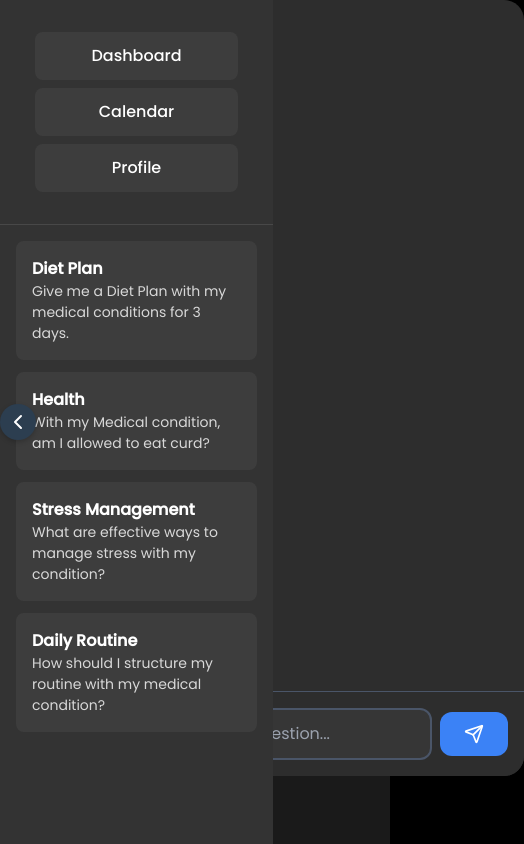
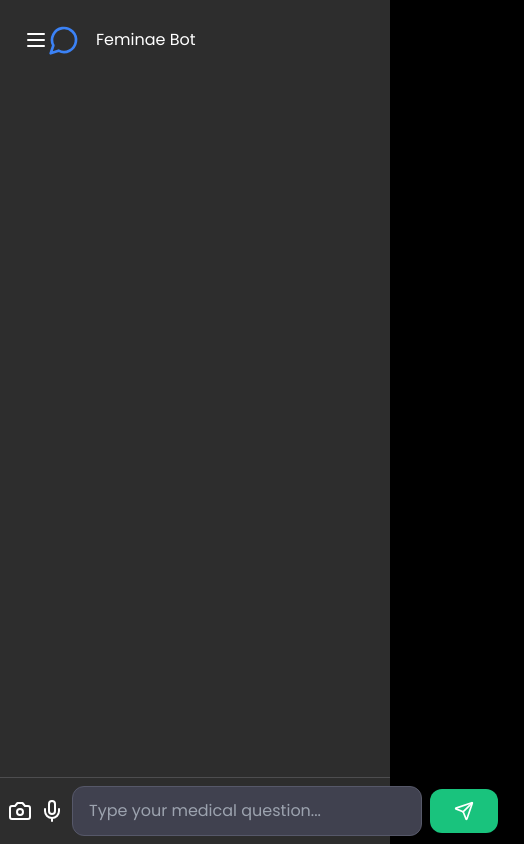
Before and after one commit to imbaraniii/Feminae, a React (Vite) app in the folder Client/: page /chatpage in a window 390 px wide. Shown: the whole page, 524 px wide, since content can reach past the window. Built offline with nearby package versions, Linux system fonts and the light colour scheme.

Commit message:
Chatpage is responsive now

```diff
--- a/Client/src/pages/chatpage.css
+++ b/Client/src/pages/chatpage.css
@@ -165,7 +165,7 @@ body {
 .messages-container {
   flex: 1;
   overflow-y: auto;
-  padding: 1.5rem;
+  padding: 2rem 1rem; /* Updated padding */
   display: flex;
   flex-direction: column;
   gap: 1rem;
@@ -186,20 +186,22 @@ body {
 }
 
 .message-content {
-  padding: 0.75rem 1rem;
+  padding: 1rem; /* Updated padding */
   border-radius: 0.5rem;
   background: rgba(255, 255, 255, 0.1);
   color: var(--text-primary);
   word-wrap: break-word;
+  line-height: 1.5;
+  font-size: 1rem;
 }
 
 .user-message .message-content {
-  background: #1a1a1a;
+  background: #2b2c2f; /* Updated background */
   color: white;
 }
 
 .bot-message .message-content {
-  background: rgba(255, 255, 255, 0.1);
+  background: #444654; /* Updated background */
   color: var(--text-primary);
 }
 
@@ -210,26 +212,31 @@ body {
   gap: 0.5rem;
   padding: 1rem;
   background: var(--chat-background);
-  border-top: 1px solid var(--border-color);
+  border-top: 1px solid #4d4d4f; /* Updated border */
 }
 
 .message-input {
   flex: 1;
   padding: 0.75rem 1rem;
   border-radius: 0.75rem;
-  border: 2px solid var(--border-color);
-  background: #363636;
+  border: 1px solid #565869; /* Updated border */
+  background: #40414f; /* Updated background */
   color: white;
   outline: none;
 }
 
 .send-button {
-  background: #3b82f6;
+  background: #19c37d; /* Updated background */
   color: white;
   border: none;
   border-radius: 0.75rem;
   padding: 0.75rem 1.5rem;
   cursor: pointer;
+  transition: background 0.3s ease;
+}
+
+.send-button:hover {
+  background: #1a7f5a; /* Updated background */
 }
 
 .icon-button {
@@ -244,11 +251,53 @@ body {
 /* Responsive Design */
 @media (max-width: 768px) {
   .sidebar {
-    width: 70%;
+    width: 100%;
+    height: auto;
+    position: static;
+    transform: none;
+  }
+
+  .sidebar.closed {
+    display: none;
+  }
+
+  .app-container {
+    flex-direction: column;
   }
 
   .main-content {
     margin-left: 0;
+    width: 100%;
+  }
+
+  .chat-container {
+    height: calc(100vh - 60px); /* Adjust based on your header height */
+    border-radius: 0;
+  }
+
+  .messages-container {
+    padding: 1rem;
+  }
+
+  .message-wrapper {
+    max-width: 90%;
+  }
+
+  .input-container {
+    position: fixed;
+    bottom: 0;
+    left: 0;
+    right: 0;
+    background: var(--chat-background);
+    padding: 0.5rem;
+  }
+
+  .message-input {
+    font-size: 16px; /* Prevent zoom on mobile */
+  }
+
+  .sidebar-toggle {
+    display: none;
   }
 }
 
--- a/Client/src/pages/chatpage.jsx
+++ b/Client/src/pages/chatpage.jsx
@@ -1,13 +1,5 @@
 import React, { useState, useRef, useEffect } from "react";
-import {
-  MessageCircle,
-  Send,
-  Loader,
-  ChevronRight,
-  ChevronLeft,
-  Camera,
-  Mic,
-} from "lucide-react";
+import { MessageCircle, Send, Loader, Menu, Camera, Mic } from 'lucide-react';
 import "./chatpage.css";
 import { Link } from "react-router-dom";
 
@@ -38,12 +30,28 @@ export default function App() {
   const [messages, setMessages] = useState([]);
   const [query, setQuery] = useState("");
   const [isLoading, setIsLoading] = useState(false);
-  const [isSidebarOpen, setSidebarOpen] = useState(true);
+  const [isSidebarOpen, setSidebarOpen] = useState(false);
   const messagesEndRef = useRef(null);
 
   useEffect(() => {
     messagesEndRef.current?.scrollIntoView({ behavior: "smooth" });
   }, [messages]);
+
+  // Close sidebar when clicking outside on mobile
+  useEffect(() => {
+    const handleClickOutside = (event) => {
+      if (window.innerWidth <= 768 && isSidebarOpen) {
+        const sidebar = document.querySelector('.sidebar');
+        const menuButton = document.querySelector('.menu-button');
+        if (sidebar && !sidebar.contains(event.target) && !menuButton.contains(event.target)) {
+          setSidebarOpen(false);
+        }
+      }
+    };
+
+    document.addEventListener('mousedown', handleClickOutside);
+    return () => document.removeEventListener('mousedown', handleClickOutside);
+  }, [isSidebarOpen]);
 
   const handleSearch = async (e) => {
     e.preventDefault();
@@ -74,8 +82,12 @@ export default function App() {
   };
 
   return (
-    <div className={`app-container ${isSidebarOpen ? "sidebar-open" : ""}`}>
-      <div className={`sidebar ${isSidebarOpen ? "open" : "closed"}`}>
+    <div className="app-container">
+      {/* Overlay for mobile */}
+      <div className={`overlay ${isSidebarOpen ? 'active' : ''}`} onClick={() => setSidebarOpen(false)} />
+
+      {/* Sidebar */}
+      <div className={`sidebar ${isSidebarOpen ? 'open' : 'closed'}`}>
         <div className="sidebar-header">
           <Link to="/dashboard">
             <button className="new-chat-button">Dashboard</button>
@@ -92,7 +104,12 @@ export default function App() {
             <button
               key={suggestion.id}
               className="prompt-suggestion-item"
-              onClick={() => setQuery(suggestion.prompt)}
+              onClick={() => {
+                setQuery(suggestion.prompt);
+                if (window.innerWidth <= 768) {
+                  setSidebarOpen(false);
+                }
+              }}
             >
               <div className="prompt-title">{suggestion.title}</div>
               <div className="prompt-preview">{suggestion.prompt}</div>
@@ -101,20 +118,21 @@ export default function App() {
         </div>
       </div>
 
-      <button
-        className={`sidebar-toggle ${isSidebarOpen ? "" : "closed"}`}
-        onClick={toggleSidebar}
-        aria-label={isSidebarOpen ? "Close Sidebar" : "Open Sidebar"}
-      >
-        {isSidebarOpen ? <ChevronLeft /> : <ChevronRight />}
-      </button>
-
-      <div className="main-content">
+      {/* Main Content */}
+      <div className={`main-content ${!isSidebarOpen ? 'sidebar-closed' : ''}`}>
         <div className="chat-container">
           <div className="chat-header">
+            <button
+              className="icon-button menu-button"
+              onClick={toggleSidebar}
+              aria-label="Toggle Sidebar"
+            >
+              <Menu className="w-6 h-6" />
+            </button>
             <MessageCircle className="text-blue-500 w-8 h-8" />
             <h1 className="app-title">Feminae Bot</h1>
           </div>
+
           <div className="messages-container">
             {messages.map((message, index) => (
               <div
@@ -133,6 +151,7 @@ export default function App() {
             )}
             <div ref={messagesEndRef} />
           </div>
+
           <form onSubmit={handleSearch} className="input-container">
             <button type="button" className="icon-button">
               <Camera className="w-6 h-6" />
```
